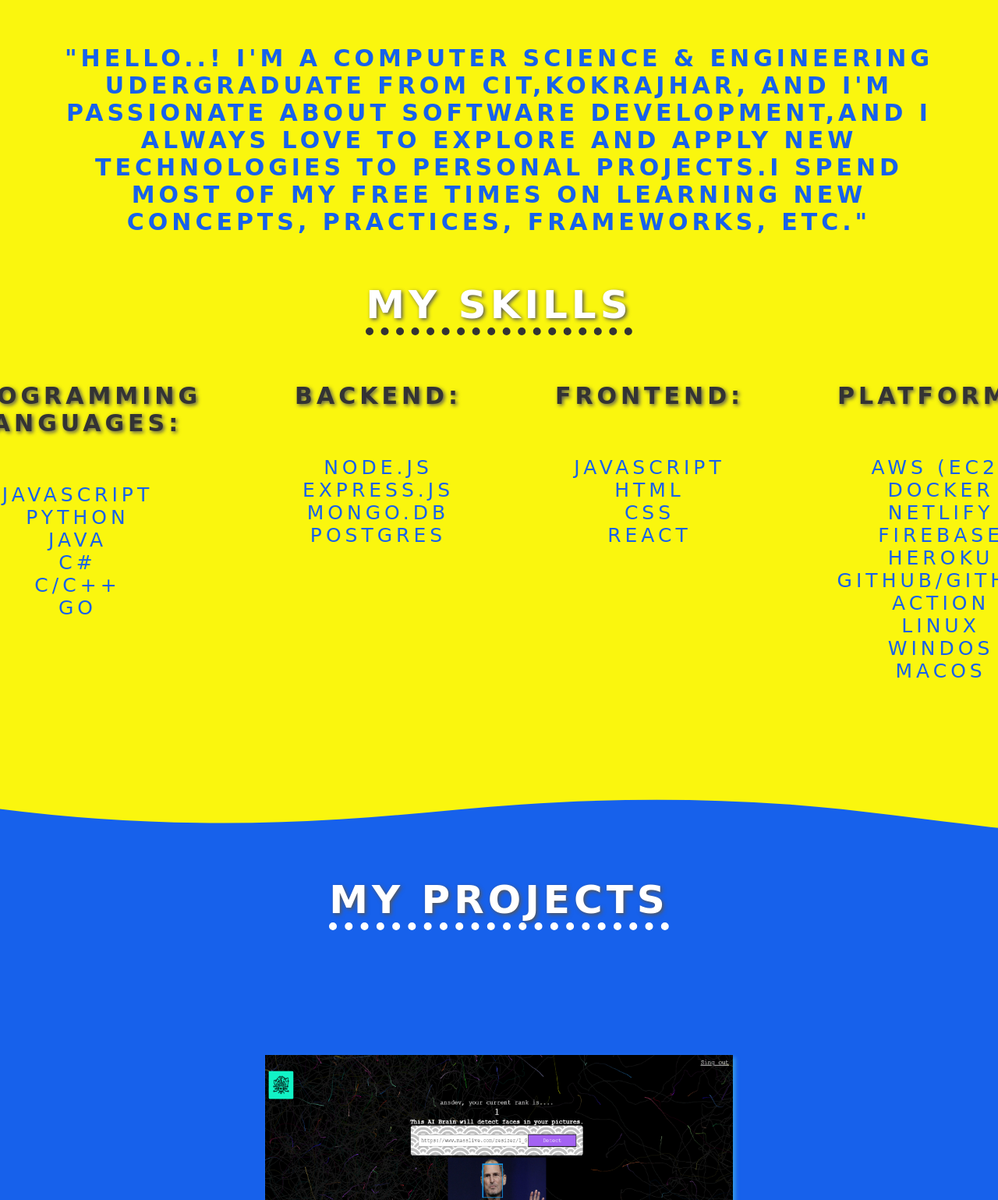
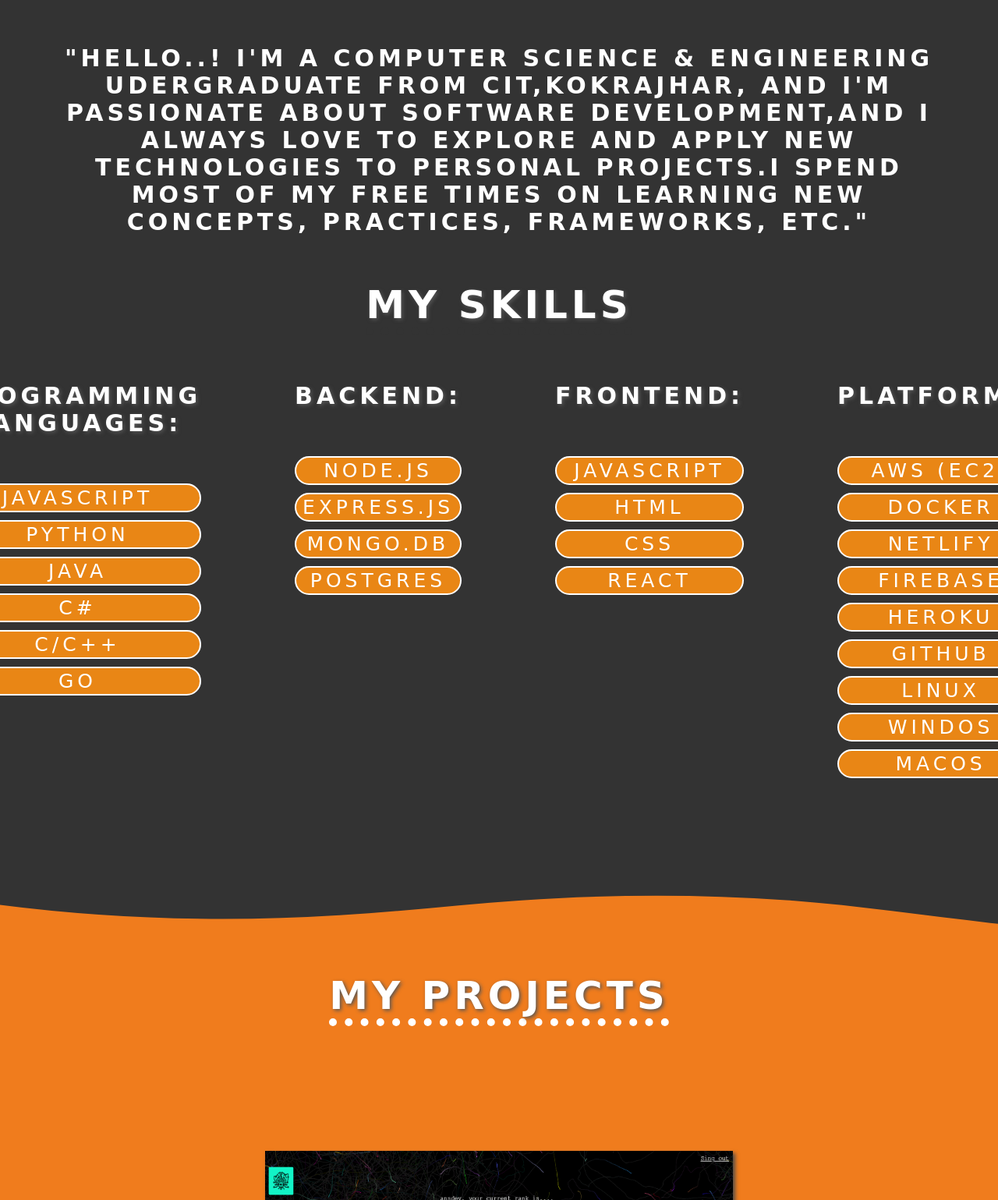
Before and after one commit to AnsulaDev/portfolio, a plain HTML site: page index.html in a window 1280 px wide. Shown: the part 1261-2800 px from the top of the page at 78% size. Drawn offline with nearby package versions, Linux system fonts and the light colour scheme; a web font is replaced by a local one.

Commit message:
second commit

```diff
--- a/index.html
+++ b/index.html
@@ -31,7 +31,7 @@
         </section>
         <!--End of Navbar -->
         <section class="section-0">
-          <img src="images/ans.png" class="ans" >
+          <img src="images/ans.jpg" class="ans" >
           <h3 class="person-name" >Hello..! I'am<span class="ansula" data-aos="fade-up"> Ansula</span> </h3>
           <a target="_blank" href="resume.pdf" class="section-1-btn">Resume</a>
           <div class="svgclass">
@@ -56,34 +56,34 @@
             <h1 class="sec2-heading section-2-heading" data-aos="fade-up">My Skills</h1>
             <div class="skill-flex" >
               <div>
-                <h2 class="skill-heading " >Programming languages:</h2>
+                <h2 class="skill-heading " >Programming <br>languages:</h2>
                 <ul id="skills">
-                  <li>Javascript</li>
-                  <li>Python</li>
-                  <li>Java</li>
-                  <li>C#</li>
-                  <li>C/C++</li>
-                  <li>Go</li>
+                  <li class="skill-btn">Javascript</li>
+                  <li class="skill-btn">Python</li>
+                  <li class="skill-btn">Java</li>
+                  <li class="skill-btn">C#</li>
+                  <li class="skill-btn">C/C++</li>
+                  <li class="skill-btn">Go</li>
                 </ul>
               </div>
 
               <div>
                 <h2 class="skill-heading " >Backend:</h2>
                 <ul id="skills">
-                  <li>Node.js</li>
-                  <li>express.js</li>
-                  <li>Mongo.db</li>
-                  <li>Postgres</li>
+                  <li class="skill-btn">Node.js</li>
+                  <li class="skill-btn">express.js</li>
+                  <li class="skill-btn">Mongo.db</li>
+                  <li class="skill-btn">Postgres</li>
                 </ul>
               </div>
 
               <div>
                 <h2 class="skill-heading " >Frontend:</h2>
                 <ul id="skills">
-                  <li>Javascript</li>
-                  <li>HTML</li>
-                  <li>CSS</li>
-                  <li>React</li>
+                  <li class="skill-btn">Javascript</li>
+                  <li class="skill-btn">HTML</li>
+                  <li class="skill-btn">CSS</li>
+                  <li class="skill-btn">React</li>
 
                 </ul>
               </div>
@@ -91,15 +91,15 @@
               <div>
                 <h2 class="skill-heading " >Platforms:</h2>
                 <ul id="skills">
-                  <li>AWS (ec2)</li>
-                  <li>Docker</li>
-                  <li>Netlify</li>
-                  <li>Firebase</li>
-                  <li>Heroku</li>
-                  <li>Github/Github Action</li>
-                  <li>Linux</li>
-                  <li>Windos</li>
-                  <li>macOs</li>
+                  <li class="skill-btn">AWS (ec2)</li>
+                  <li class="skill-btn">Docker</li>
+                  <li class="skill-btn">Netlify</li>
+                  <li class="skill-btn">Firebase</li>
+                  <li class="skill-btn">Heroku</li>
+                  <li class="skill-btn">Github</li>
+                  <li class="skill-btn">Linux</li>
+                  <li class="skill-btn">Windos</li>
+                  <li class="skill-btn">macOs</li>
 
 
                 </ul>
@@ -127,7 +127,7 @@
                           <h4 class="project-technologies">react/node.js/express.js/postgresql</h4>
                       </div>
                       <img src="images/project-1.png" class="project-img" data-aos="fade-up">
-                      <a href="#" class="project-link" target="_blank">View</a>
+                      <a href="https://github.com/AnsulaDev/face-detector-backend" class="project-link" target="_blank">View</a>
                   </div>
                   <div class="project">
                     <div class="project-text">
@@ -143,7 +143,7 @@
                         <h4 class="project-technologies">React/node.js/express.js/MongoDB</h4>
                     </div>
                     <img src="images/project-3.png" class="project-img" data-aos="fade-up">
-                    <a href="#" class="project-link" target="_blank">View</a>
+                    <a href="https://github.com/AnsulaDev/NASA-Mission-control_Part2" class="project-link" target="_blank">View</a>
                 </div>
                 <div class="project">
                     <div class="project-text">
@@ -243,7 +243,7 @@
                     <a href="#none" class="social-media-link" data-aos="fade-up">
                         <i class="fab fa-youtube"></i>
                     </a>
-                    <a href="#none" class="social-media-link" data-aos="fade-up">
+                    <a href="https://www.linkedin.com/in/ansula-wary-844487217/" class="social-media-link" data-aos="fade-up">
                         <i class="fab fa-linkedin"></i>
                     </a>
 
--- a/javascript.js
+++ b/javascript.js
@@ -1,4 +1,3 @@
-
 const section = document.querySelectorAll("section");
 
 window.addEventListener("scroll", ()=>{
--- a/style.css
+++ b/style.css
@@ -47,7 +47,7 @@
 
 .about-heading{
     font-size: 3rem;
-    color: #1761EB;
+    color: #fff;
     font-weight: bold;
 
     text-transform: uppercase;
@@ -58,7 +58,7 @@
 .skill-heading{
     font-size: 3rem;
     font-weight: bold;
-    color: #333;
+    color: #fff;
     text-transform: uppercase;
     letter-spacing: 0.5rem;
     margin: 6rem;
@@ -67,15 +67,24 @@
 }
 
 #skills {
+
     font-size: 2.5rem;
     font-weight: bold;
-    color: #1761EB;
+    color: #fff;
     text-transform: uppercase;
     letter-spacing: 0.5rem;
     margin: 5rem;
 
 
     text-align: center;
+
+}
+.skill-btn{
+    background-color: #e98615;
+    margin:10px;
+    padding:2px;
+    border: 2px solid #fff;
+    border-radius: 25px;
 
 }
 .skill-flex{
@@ -91,14 +100,14 @@
 .section-1 {
     width: 100%;
     height: 70vh;
-    background-color: #faf60e;
+    background-color: #fdfcfa;
     position: relative;
   }
 
   .floating-bg {
     width: 150vw;
     height: 150vw;
-    background-color:#369deb;
+    background-color:#575554;
     position: absolute;
     top: -125vw;
     left: calc(50% - 75vw);
@@ -110,7 +119,7 @@
     content: "";
     width: 100%;
     height: 100%;
-    background-color:  #1761EB;
+    background-color:  #f07c1d;
     position: absolute;
     top: 0;
     left: 0;
@@ -140,7 +149,7 @@
     font-size: 2.2rem;
     font-weight: 700;
     letter-spacing: 0.2rem;
-    color: #faf60e;
+    color: #fff;
     width: 1.5rem;
     word-wrap: break-word;
     text-align: center;
@@ -176,7 +185,7 @@
     height: 60vh;
     width: 100%;
     bottom: 0;
-    background-color: #333;
+    background-color:#f07c1d ;
     position: relative;
 
   }
@@ -197,7 +206,7 @@
 }
 
 .svgclass .shape-fill {
-    fill: #faf60e;
+    fill: #ffffff;
 }
 
 
@@ -207,7 +216,7 @@
     height: 25rem;
     object-fit: cover;
     border-radius: 50%;
-    border: 1rem dotted #faf60e;
+    border: 1rem dotted #fff;
 
     padding: 0.5rem;
     opacity: 0.9;
@@ -222,6 +231,7 @@
   }
 
   .person-name{
+
     font-size: 5rem;
     color: #fff;
 
@@ -241,13 +251,14 @@
 
 }
 .ansula{
-    color:#1761EB ;
+    font-weight: bold;
+    color:#5e5b59 ;
 }
 .section-1-btn{
     font-size: 1.7rem;
     font-weight: 700;
     color: #fff;
-    background-color: #1761EB;
+    background-color: #333;
     border:0.3rem solid #fff;
     padding: 0.5rem 1rem;
     text-transform: uppercase;
@@ -268,7 +279,7 @@
     width: 100%;
     height: 100%;
     padding: 15rem 0 10rem 0;
-    background-color: #faf60e;
+    background-color: #333;
     display: flex;
     flex-direction: column;
     align-items: center;
@@ -293,7 +304,7 @@
 }
 
 .aboutsvg .shape-fill {
-    fill:#333;
+    fill:#f07c1d;
 }
 
 /* end of section2 */
@@ -302,7 +313,7 @@
     width: 100%;
     height: 100%;
     padding:10rem 0;
-    background-color:#1761EB;
+    background-color:#f07c1d;
     display: flex;
     flex-direction: column;
     align-items: center;
@@ -320,13 +331,13 @@
     align-items: center;
     margin: 1rem;
     background-color: #fff;
-    box-shadow: .3rem .3rem .5rem #369deb;;
+    box-shadow: .3rem .3rem .5rem #4e4d4c;
     position: relative;
     overflow: hidden;
     transition: box-shadow 0.5s;
 }
 .project:hover{
-    box-shadow: 1rem 1rem 1rem #369deb;;
+    box-shadow: 1rem 1rem 1rem #696867;
 }
 .project-text{
     text-align: center;
@@ -343,12 +354,12 @@
 .project-name{
     font-size: 3rem;
     font-weight: 700;
-    color: #1761EB;
+    color: #f07c1d;
     text-transform: capitalize;
 }
 .project-technologies{
     font-size: 1.8rem;
-    color: #1761EB;
+    color: #f07c1d;
 }
 .project-img{
     width: 60rem;
@@ -362,7 +373,7 @@
     font-weight: 500;
     color: #333;
     letter-spacing: 0.1rem;
-    border: 0.3rem solid #1761EB;
+    border: 0.3rem solid #49494b;
     padding: 0.1rem;
     background-color: #fff;
     position: absolute;
@@ -390,7 +401,7 @@
 }
 
 .projectsvg .shape-fill {
-    fill:#faf60e;
+    fill:#333;
 }
 
 /* end of section3 */
@@ -413,7 +424,7 @@
 }
 
 .sericesvg .shape-fill {
-    fill: #1761EB;
+    fill: #f07c1d;
 }
 /* end of section4 */
 /* section5*/
@@ -431,7 +442,7 @@
 .social-media-link{
     margin: 0.2rem;
     padding: 0.7rem;
-    background-color: #1761EB;
+    background-color: #f07c1d;
     border-radius: 0.5rem;
     display: inline-block;
 }
```
Also changed, not shown: images/ans.jpg (added), 1 other file.
